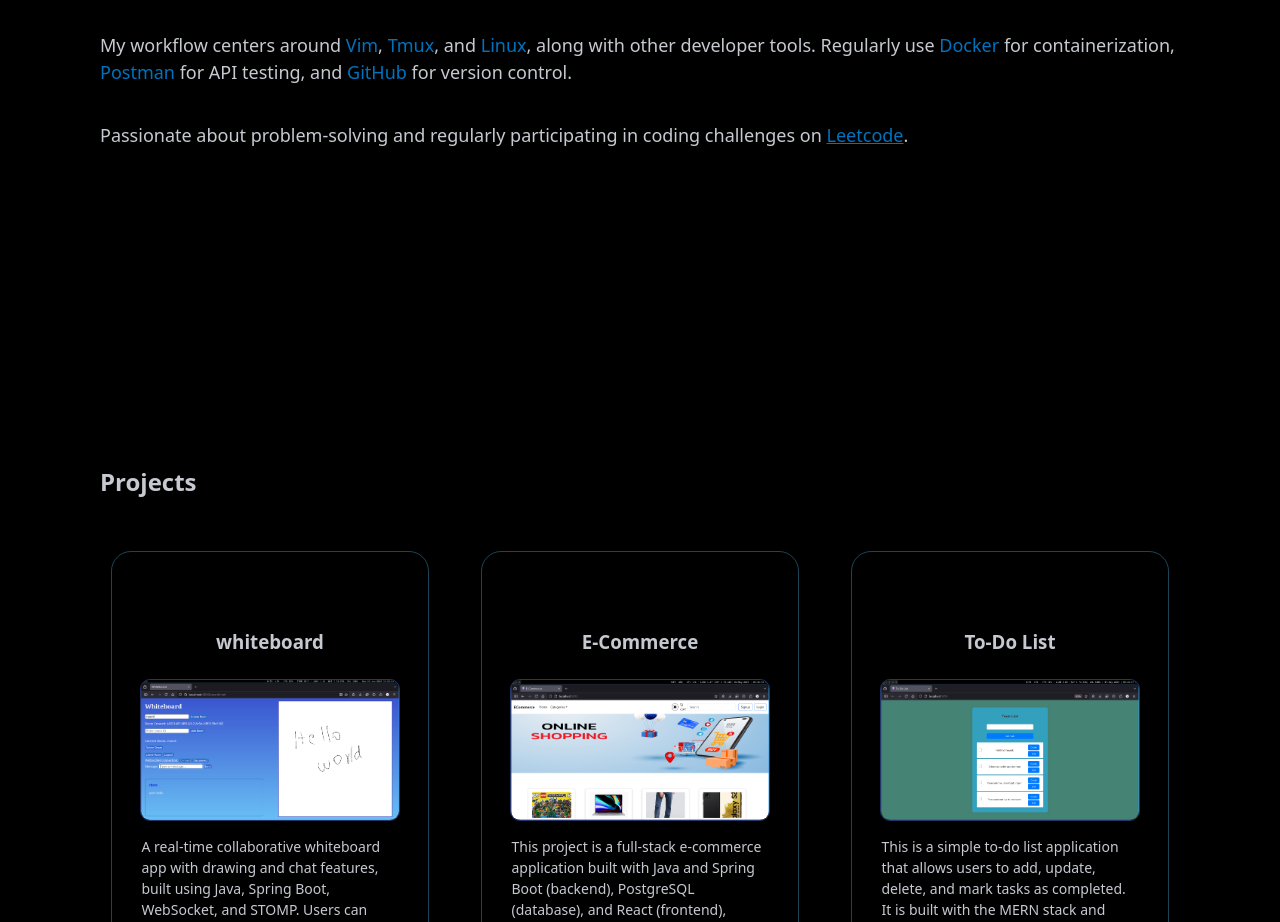
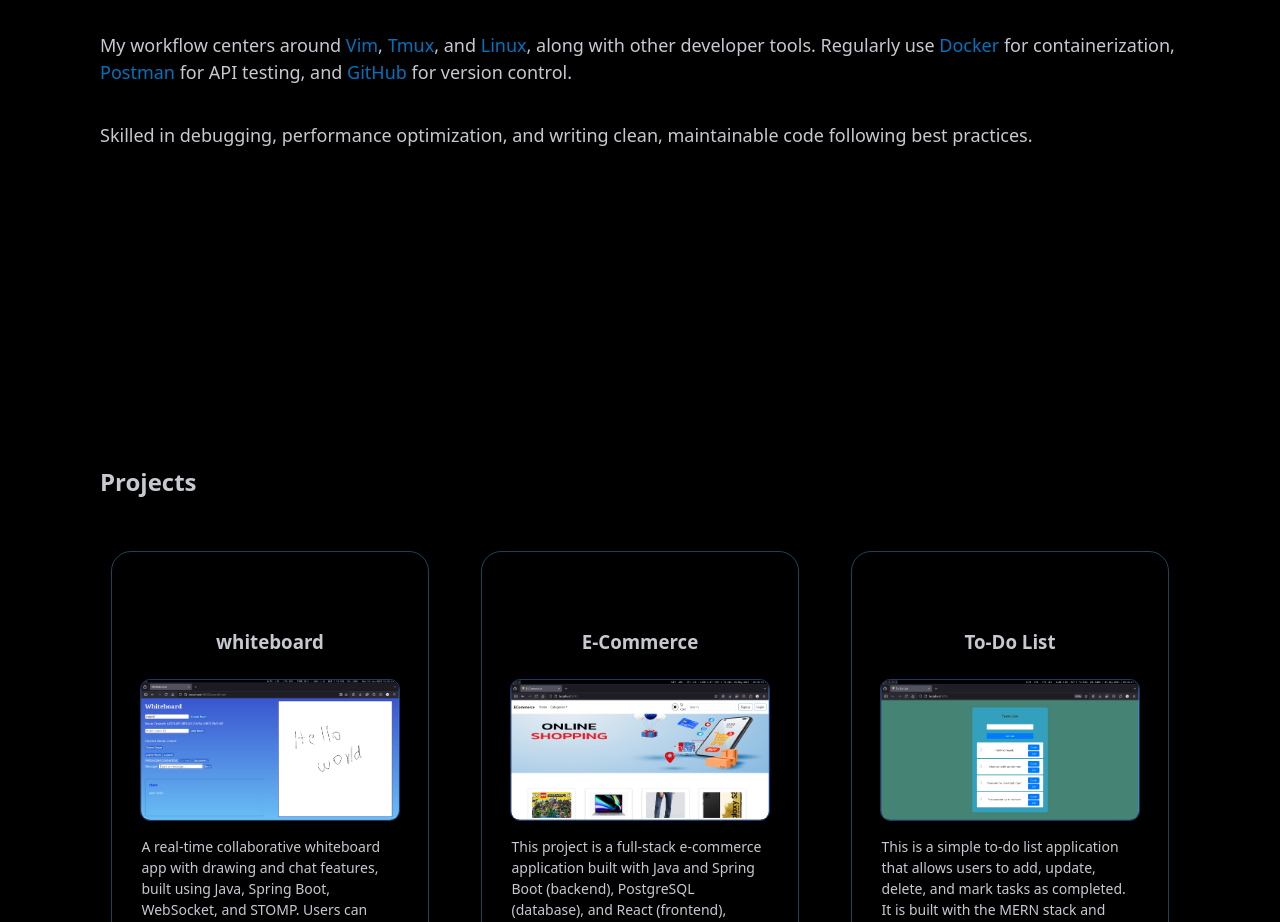
Before and after one commit to yogeshwaran99/portfolio, a React (Vite) app: page / in a window 1280 px wide. Shown: the part 1240-2162 px from the top of the page. Built offline with nearby package versions, Linux system fonts and the light colour scheme.

Commit message:
removed link

```diff
--- a/src/components/About/About.jsx
+++ b/src/components/About/About.jsx
@@ -40,17 +40,7 @@ function About() {
           control.
         </p>
         <p>
-          Passionate about problem-solving and regularly participating in coding
-          challenges on{" "}
-          <a
-            href="https://leetcode.com/u/yogeshwaran99"
-            target="_blank"
-            rel="noopener noreferrer"
-            className="highlight"
-          >
-            Leetcode
-          </a>
-          .
+          Skilled in debugging, performance optimization, and writing clean, maintainable code following best practices.
         </p>
       </div>
     </section>
```
